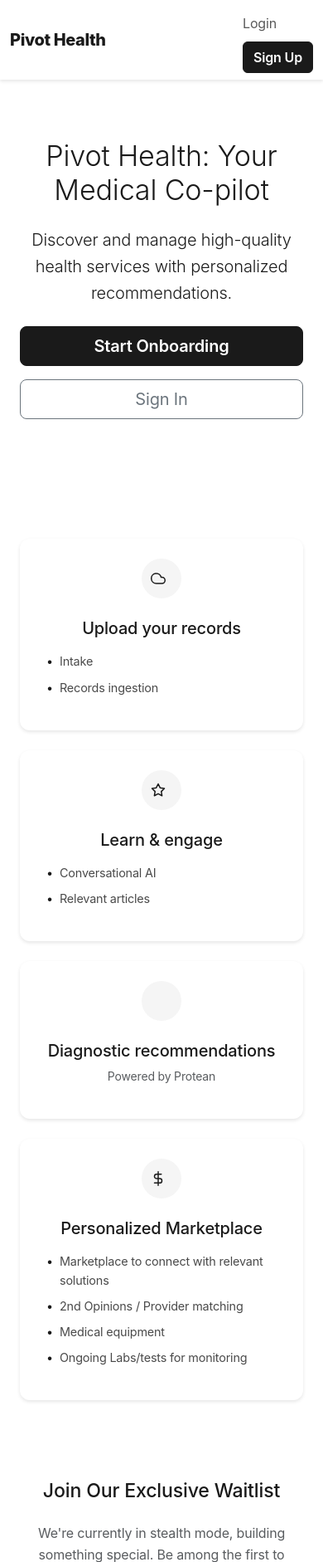
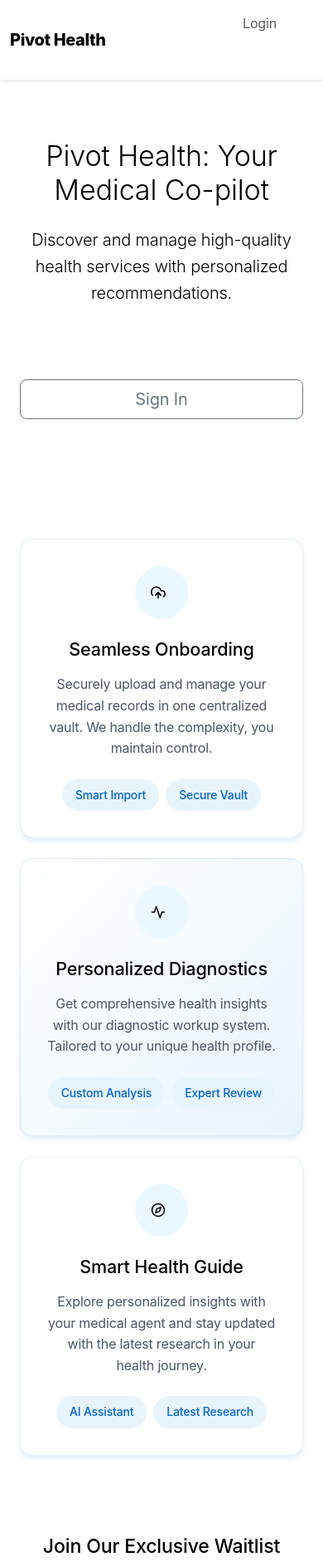
Before and after one commit to ariakerstein/pivot-health, a Flask app: page / in a window 390 px wide. Shown: the top 1882 px of the page at 83% size. Run offline with Flask 3, Linux system fonts and the light colour scheme.

Commit message:
Agent query: Please verify: 1. Three columns showing Onboarding, Diagnostics, and Smart Health Guide, 2. New blue color scheme, 3. Modern hover effects and styling, 4. Responsive layout on different screen sizes
Update feature card design and redesign homepage feature sections with improved visuals and descriptions.

Screenshot: https://storage.googleapis.com/screenshot-production-us-central1/06abb131-9504-4301-9196-ae4d9d3055b2/90355b64-7d8a-4e78-8641-7e3a106c34eb.jpg

```diff
--- a/static/css/main.css
+++ b/static/css/main.css
@@ -218,15 +218,17 @@
     }
 }
 :root {
-    --primary-black: #1a1a1a;
-    --primary-gray: #4a4a4a;
-    --accent-gray: #757575;
-    --light-gray: #f5f5f5;
-    --hover-gray: #e0e0e0;
+    --primary-blue: #0066cc;
+    --secondary-blue: #3498db;
+    --accent-blue: #e8f4fc;
+    --trust-navy: #1a365d;
+    --trust-gray: #4a5568;
+    --accent-gray: #718096;
+    --light-blue: #ebf8ff;
     --white: #ffffff;
-    --shadow-color: rgba(0, 0, 0, 0.1);
-    --gradient-start: #ffffff;
-    --gradient-end: #f8f8f8;
+    --shadow-color: rgba(0, 102, 204, 0.1);
+    --gradient-start: var(--white);
+    --gradient-end: var(--light-blue);
 }
 
 body {
@@ -515,57 +517,79 @@
 
 /* Feature Cards */
 .feature-card {
-    padding: 1.5rem;
+    padding: 2rem;
     background: var(--white);
-    border-radius: 12px;
-    box-shadow: 0 2px 4px var(--shadow-color);
+    border-radius: 16px;
+    box-shadow: 0 4px 6px var(--shadow-color);
     height: 100%;
-    transition: transform 0.2s ease;
+    transition: all 0.3s ease;
+    border: 1px solid rgba(0, 102, 204, 0.1);
 }
 
 .feature-card:hover {
     transform: translateY(-5px);
+    box-shadow: 0 8px 15px var(--shadow-color);
+    border-color: var(--primary-blue);
+}
+
+.feature-card.highlight {
+    background: linear-gradient(135deg, var(--white) 0%, var(--accent-blue) 100%);
 }
 
 .feature-card .icon-circle {
-    width: 48px;
-    height: 48px;
-    background: var(--light-gray);
+    width: 64px;
+    height: 64px;
+    background: var(--light-blue);
     border-radius: 50%;
     display: flex;
     align-items: center;
     justify-content: center;
     margin: 0 auto;
-    transition: background-color 0.2s ease;
+    transition: all 0.3s ease;
 }
 
 .feature-card:hover .icon-circle {
-    background-color: var(--primary-black);
+    background-color: var(--primary-blue);
+    transform: scale(1.1);
+}
+
+.feature-card .icon-circle i {
+    width: 28px;
+    height: 28px;
+    color: var(--primary-blue);
+    transition: all 0.3s ease;
 }
 
 .feature-card:hover .icon-circle i {
     color: var(--white);
 }
 
-.feature-list {
-    list-style: none;
-    padding-left: 0;
-    margin: 1rem 0;
+.text-trust-gray {
+    color: var(--trust-gray);
+    line-height: 1.6;
 }
 
-.feature-list li {
-    position: relative;
-    padding-left: 1.5rem;
-    margin-bottom: 0.5rem;
-    font-size: 0.9rem;
-    color: var(--primary-gray);
+.feature-highlights {
+    display: flex;
+    gap: 0.5rem;
+    justify-content: center;
+    flex-wrap: wrap;
 }
 
-.feature-list li::before {
-    content: "•";
-    position: absolute;
-    left: 0.5rem;
-    color: var(--primary-black);
+.highlight-tag {
+    display: inline-block;
+    padding: 0.5rem 1rem;
+    background: var(--accent-blue);
+    color: var(--primary-blue);
+    border-radius: 20px;
+    font-size: 0.875rem;
+    font-weight: 500;
+    transition: all 0.2s ease;
+}
+
+.feature-card:hover .highlight-tag {
+    background: var(--primary-blue);
+    color: var(--white);
 }
 
 /* Service Cards */
--- a/templates/index.html
+++ b/templates/index.html
@@ -11,59 +11,49 @@
         </div>
     </div>
 
-    <div class="row g-4 py-5">
-        <!-- Upload Records -->
-        <div class="col-lg-3 col-md-6">
+    <div class="row g-4 py-5 justify-content-center">
+        <!-- Onboard & Records -->
+        <div class="col-lg-4 col-md-6">
             <div class="feature-card text-center">
                 <div class="icon-circle mb-4">
-                    <i data-feather="cloud"></i>
+                    <i data-feather="upload-cloud"></i>
                 </div>
-                <h3 class="h5">Upload your records</h3>
-                <ul class="feature-list text-start">
-                    <li>Intake</li>
-                    <li>Records ingestion</li>
-                </ul>
+                <h3 class="h4 mb-3">Seamless Onboarding</h3>
+                <p class="text-trust-gray mb-4">Securely upload and manage your medical records in one centralized vault. We handle the complexity, you maintain control.</p>
+                <div class="feature-highlights">
+                    <span class="highlight-tag">Smart Import</span>
+                    <span class="highlight-tag">Secure Vault</span>
+                </div>
             </div>
         </div>
 
-        <!-- Learn & Engage -->
-        <div class="col-lg-3 col-md-6">
-            <div class="feature-card text-center">
+        <!-- Diagnostic Workup -->
+        <div class="col-lg-4 col-md-6">
+            <div class="feature-card text-center highlight">
                 <div class="icon-circle mb-4">
-                    <i data-feather="star"></i>
+                    <i data-feather="activity"></i>
                 </div>
-                <h3 class="h5">Learn & engage</h3>
-                <ul class="feature-list text-start">
-                    <li>Conversational AI</li>
-                    <li>Relevant articles</li>
-                </ul>
+                <h3 class="h4 mb-3">Personalized Diagnostics</h3>
+                <p class="text-trust-gray mb-4">Get comprehensive health insights with our diagnostic workup system. Tailored to your unique health profile.</p>
+                <div class="feature-highlights">
+                    <span class="highlight-tag">Custom Analysis</span>
+                    <span class="highlight-tag">Expert Review</span>
+                </div>
             </div>
         </div>
 
-        <!-- Diagnostic -->
-        <div class="col-lg-3 col-md-6">
+        <!-- Learn & Discover -->
+        <div class="col-lg-4 col-md-6">
             <div class="feature-card text-center">
                 <div class="icon-circle mb-4">
-                    <i data-feather="flask"></i>
+                    <i data-feather="compass"></i>
                 </div>
-                <h3 class="h5">Diagnostic recommendations</h3>
-                <p class="text-muted small">Powered by Protean</p>
-            </div>
-        </div>
-
-        <!-- Personalized Marketplace -->
-        <div class="col-lg-3 col-md-6">
-            <div class="feature-card text-center">
-                <div class="icon-circle mb-4">
-                    <i data-feather="dollar-sign"></i>
+                <h3 class="h4 mb-3">Smart Health Guide</h3>
+                <p class="text-trust-gray mb-4">Explore personalized insights with your medical agent and stay updated with the latest research in your health journey.</p>
+                <div class="feature-highlights">
+                    <span class="highlight-tag">AI Assistant</span>
+                    <span class="highlight-tag">Latest Research</span>
                 </div>
-                <h3 class="h5">Personalized Marketplace</h3>
-                <ul class="feature-list text-start">
-                    <li>Marketplace to connect with relevant solutions</li>
-                    <li>2nd Opinions / Provider matching</li>
-                    <li>Medical equipment</li>
-                    <li>Ongoing Labs/tests for monitoring</li>
-                </ul>
             </div>
         </div>
     </div>
```
